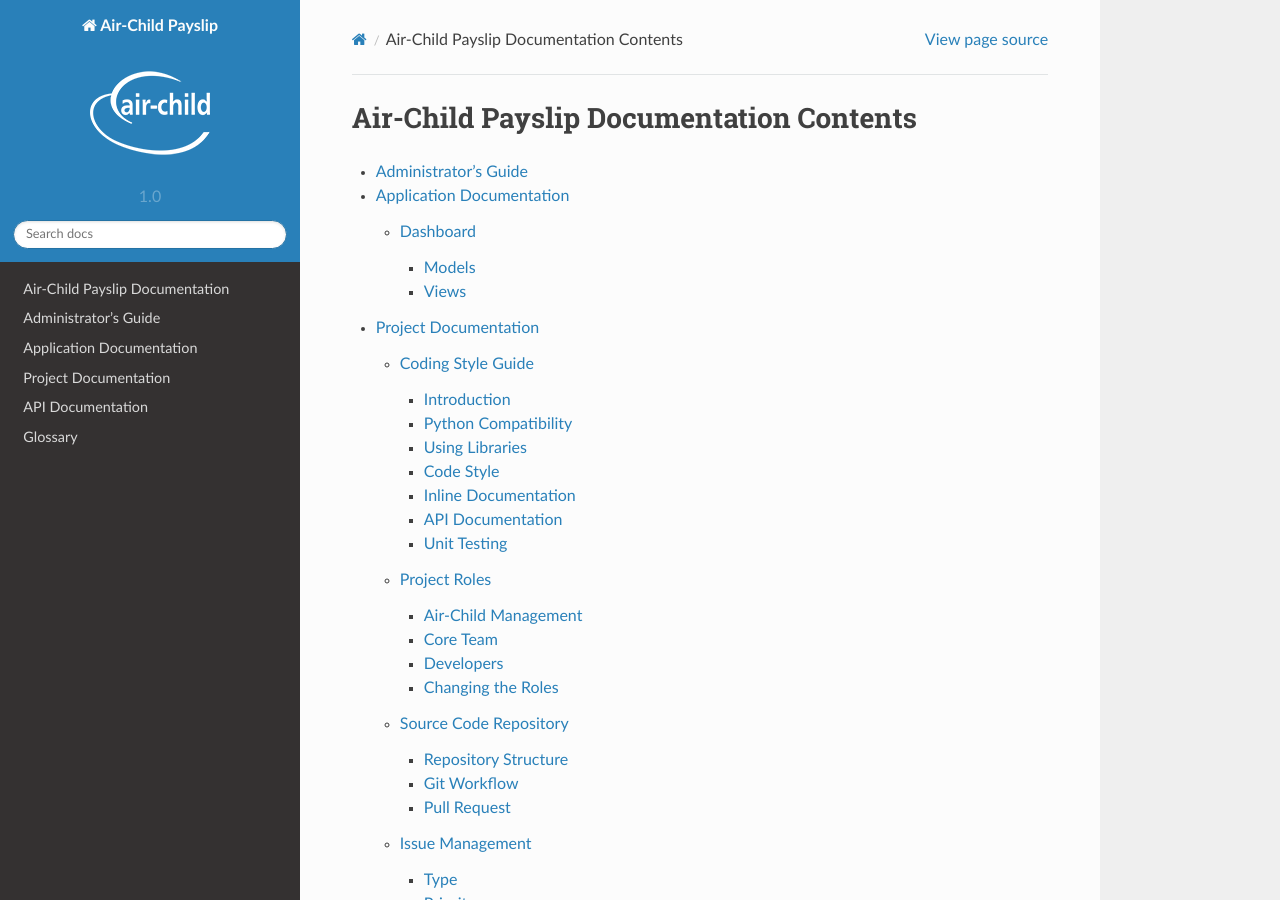
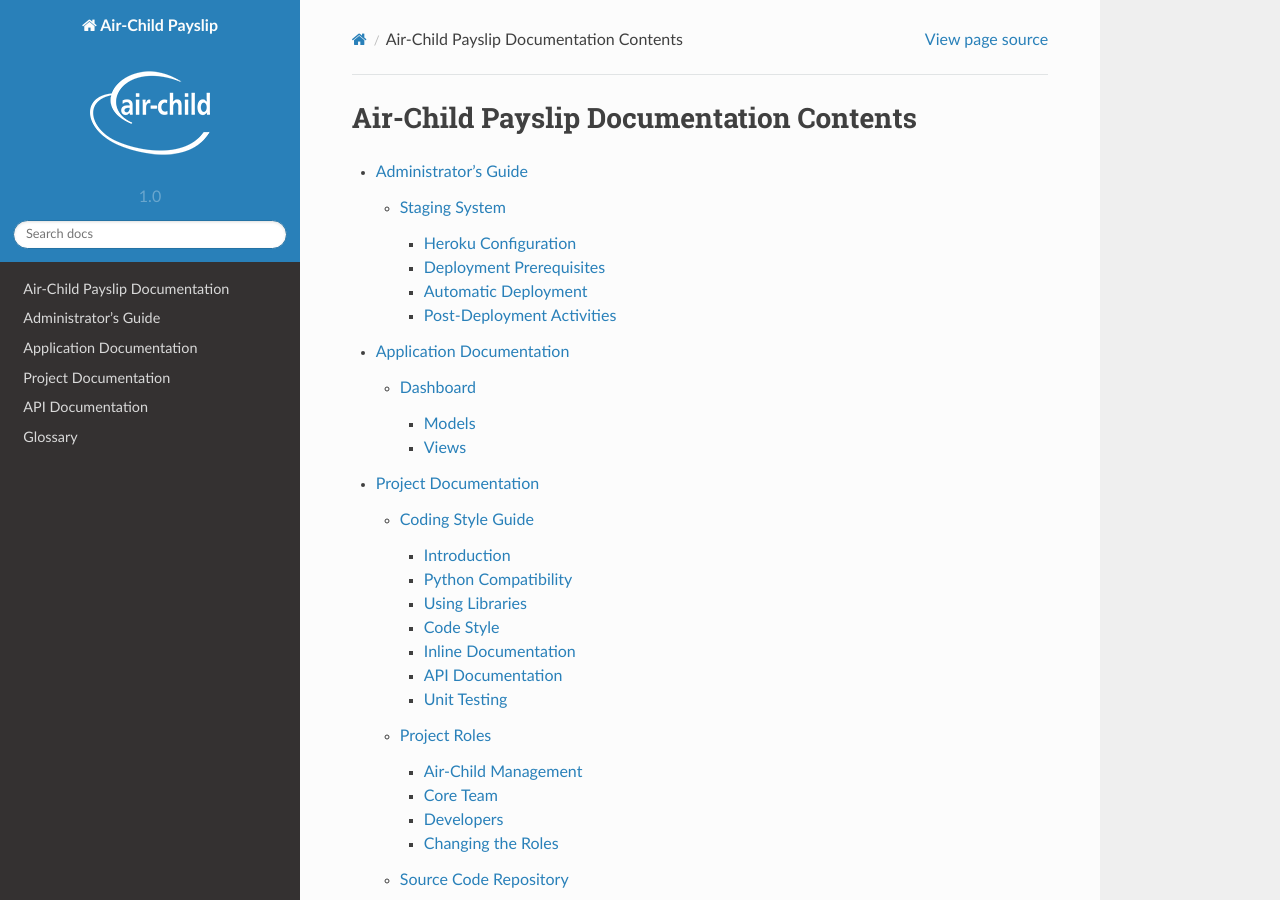
Before and after one commit to daemotron/payslip, a Sphinx documentation site: the page built from docs/source/contents.rst, in a window 1280 px wide and 900 px high. Built offline with Sphinx 7.4.7 and the Read the Docs theme 2.0.0, drawn with Linux system fonts in a browser that asks for light colours; formulas are drawn with MathJax 3; pages that are not in the unit, such as notebooks, are missing from menus; some of the changed lines change nothing that is shown.

Commit message:
Improved administrator's guide

```diff
--- a/docs/source/admin/index.rst
+++ b/docs/source/admin/index.rst
@@ -1,2 +1,7 @@
 Administrator's Guide
 =====================
+
+.. toctree::
+   :maxdepth: 2
+
+   staging
--- /dev/null
+++ b/docs/source/admin/staging.rst
@@ -0,0 +1,71 @@
+Staging System
+==============
+
+The staging system is a Heroku application with automatic deployments from the
+:ref:`blessed Git repository's <blessed-repository>` master branch.
+
+It is accessible under this URL:
+
+https://ach-payslip-staging.herokuapp.com/
+
+
+Heroku Configuration
+--------------------
+
+Due to security consideration and the specific behaviour of Heroku dynos, some
+configuration has to be set up in Heroku to ensure consistent deployment results
+
+Build Configuration
+~~~~~~~~~~~~~~~~~~~
+
+The following build configurations are required to build and deploy the application
+correctly on a Heroku dyno:
+
+================== ==================================================================
+heroku/python      Standard Python build configuration provided by Heroku
+================== ==================================================================
+
+Environment Variables
+~~~~~~~~~~~~~~~~~~~~~
+
+The following environment variables are needed to run the application. If one of them
+is not set, the application will not start.
+
+================= ====== ============================================================
+``DATABASE_URL``  String Will be set automatically by Heroku if set up correctly
+``SECRET_KEY``    String Needs to be set to provide the secret session key
+================= ====== ============================================================
+
+
+Deployment Prerequisites
+------------------------
+
+Automatic deployment will only be triggered for the master branch after all configured
+CI checks have been run and provide a green status. Currently, two main checks are set up
+for the master branch:
+
+* Travis CI will build the application and run all unit tests available
+* Quantifiedcode will scan all code in the master branch for potential issues
+
+
+Automatic Deployment
+--------------------
+
+Any commit pushed to the master branch with green prerequisites will be automatically deployed.
+This includes deployment of the application alongside with collecting all static files. However,
+database migration has to be triggered manually (if needed).
+
+
+Post-Deployment Activities
+--------------------------
+
+In case a commit includes new migrations, the database migration has to be triggered manually.
+For security and reliability reasons, automatic migration has been excluded from the build
+configuration.
+
+To trigger migration manually, issue the following command on your local computer (Heroku Toolbelt
+needs to be installed and set up correctly):
+
+.. code-block:: bash
+
+   heroku run -a ach-payslip-staging python manage.py migrate
```
